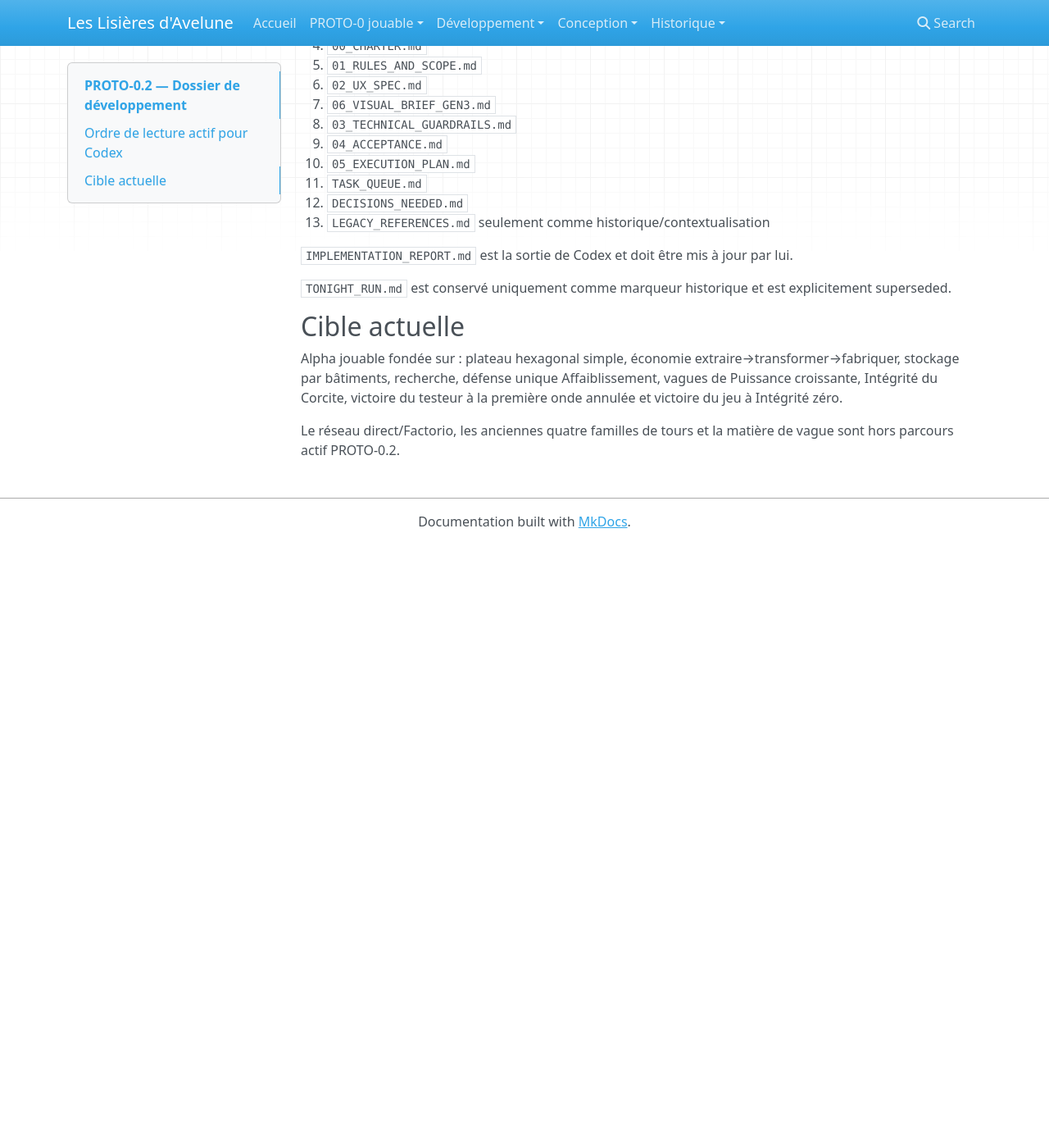
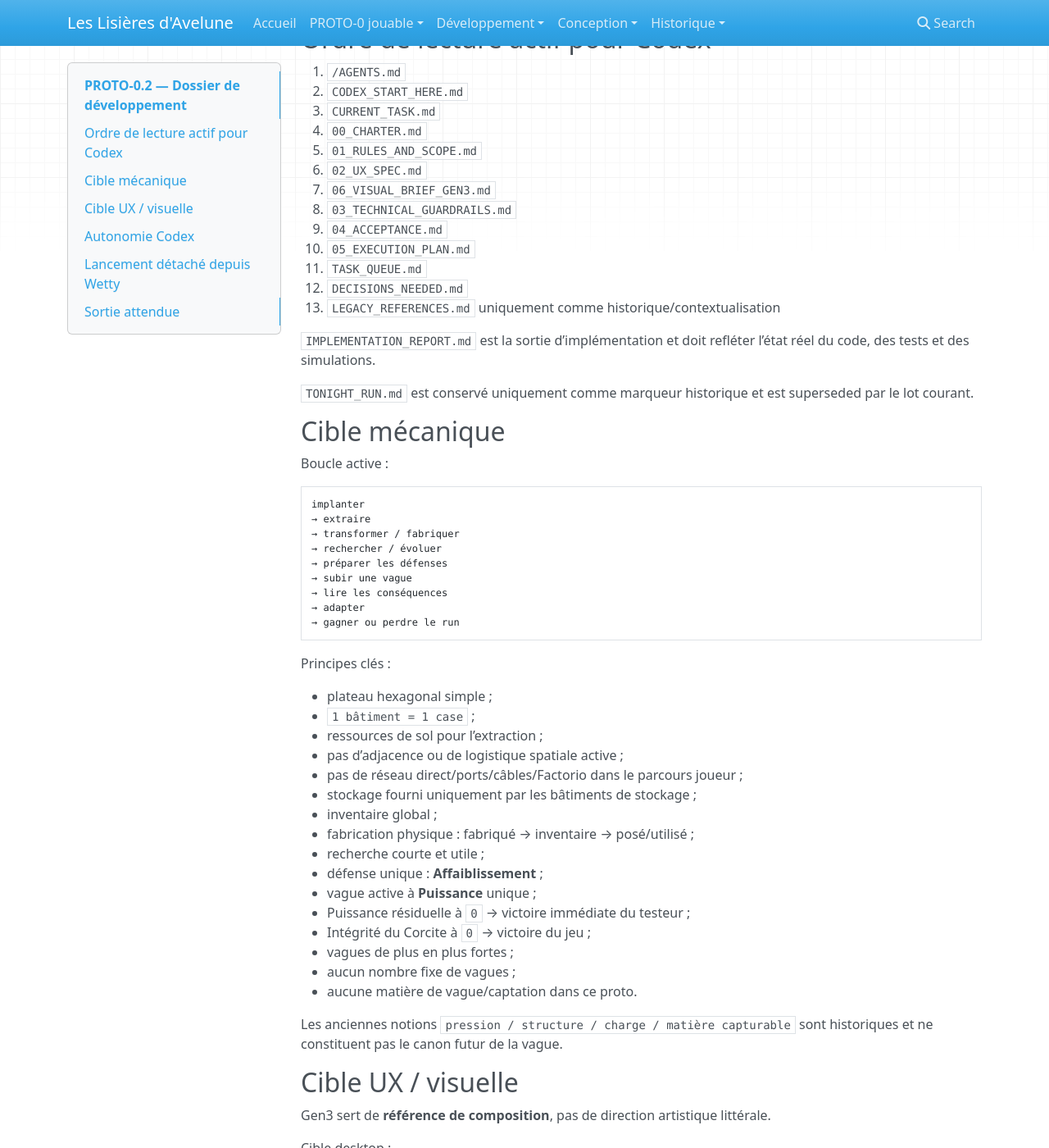
Before and after one commit to Abeliome-Officiel/les-lisieres-avelune, an MkDocs documentation site: the page built from docs/development/proto0.2/README.md, in a window 1280 px wide and 1400 px high, scrolled down 210 px. Shown: the whole window at 82% size. Built offline with MkDocs 1.6.1, drawn with Linux system fonts in a browser that asks for light colours; nearby versions of some CDN libraries; before the commit the page ends 900 px from its top, so only the background shows below that; some of the changed text lies outside the part shown.

Commit message:
docs: consolider le dossier PROTO-0.2

````diff
--- a/docs/development/proto0.2/README.md
+++ b/docs/development/proto0.2/README.md
@@ -1,4 +1,8 @@
 # PROTO-0.2 — Dossier de développement
+
+Ce dossier est la **source de travail active** du jalon PROTO-0.2 sur la branche `develop/proto-0.2-ux-rules`.
+
+PROTO-0.2 est un mini-jeu de validation : il doit permettre de tester une boucle complète, lisible et réellement jouable sans prétendre définir déjà le jeu final.
 
 ## Ordre de lecture actif pour Codex
 
@@ -14,14 +18,102 @@
 10. `05_EXECUTION_PLAN.md`
 11. `TASK_QUEUE.md`
 12. `DECISIONS_NEEDED.md`
-13. `LEGACY_REFERENCES.md` seulement comme historique/contextualisation
+13. `LEGACY_REFERENCES.md` uniquement comme historique/contextualisation
 
-`IMPLEMENTATION_REPORT.md` est la sortie de Codex et doit être mis à jour par lui.
+`IMPLEMENTATION_REPORT.md` est la sortie d’implémentation et doit refléter l’état réel du code, des tests et des simulations.
 
-`TONIGHT_RUN.md` est conservé uniquement comme marqueur historique et est explicitement superseded.
+`TONIGHT_RUN.md` est conservé uniquement comme marqueur historique et est superseded par le lot courant.
 
-## Cible actuelle
+## Cible mécanique
 
-Alpha jouable fondée sur : plateau hexagonal simple, économie extraire→transformer→fabriquer, stockage par bâtiments, recherche, défense unique Affaiblissement, vagues de Puissance croissante, Intégrité du Corcite, victoire du testeur à la première onde annulée et victoire du jeu à Intégrité zéro.
+Boucle active :
 
-Le réseau direct/Factorio, les anciennes quatre familles de tours et la matière de vague sont hors parcours actif PROTO-0.2.
+```text
+implanter
+→ extraire
+→ transformer / fabriquer
+→ rechercher / évoluer
+→ préparer les défenses
+→ subir une vague
+→ lire les conséquences
+→ adapter
+→ gagner ou perdre le run
+```
+
+Principes clés :
+
+- plateau hexagonal simple ;
+- `1 bâtiment = 1 case` ;
+- ressources de sol pour l’extraction ;
+- pas d’adjacence ou de logistique spatiale active ;
+- pas de réseau direct/ports/câbles/Factorio dans le parcours joueur ;
+- stockage fourni uniquement par les bâtiments de stockage ;
+- inventaire global ;
+- fabrication physique : fabriqué → inventaire → posé/utilisé ;
+- recherche courte et utile ;
+- défense unique : **Affaiblissement** ;
+- vague active à **Puissance** unique ;
+- Puissance résiduelle à `0` → victoire immédiate du testeur ;
+- Intégrité du Corcite à `0` → victoire du jeu ;
+- vagues de plus en plus fortes ;
+- aucun nombre fixe de vagues ;
+- aucune matière de vague/captation dans ce proto.
+
+Les anciennes notions `pression / structure / charge / matière capturable` sont historiques et ne constituent pas le canon futur de la vague.
+
+## Cible UX / visuelle
+
+Gen3 sert de **référence de composition**, pas de direction artistique littérale.
+
+Cible desktop :
+
+- HUD en haut ;
+- fiche Corcite à gauche ;
+- plateau central dominant ;
+- contexte de sélection à droite ;
+- inventaire/ordres en bas ;
+- vue Défenses séparée et accessible.
+
+Direction provisoire : onirique, queer, organique/minérale, biomorphique, violet/prune/lavande/opaline/iridescente, Corcite non anthropomorphe.
+
+Le résultat doit ressembler à un jeu Avelune testable, pas à un outil administratif.
+
+## Autonomie Codex
+
+Codex peut décider seul des choix purement techniques, de l’architecture locale nécessaire, du CSS, du responsive, de l’accessibilité, des tests et des paramètres numériques de laboratoire.
+
+Il ne doit pas inventer une nouvelle mécanique pour simplifier le code.
+
+En cas de vraie bifurcation de game design non couverte : consigner dans `DECISIONS_NEEDED.md`, continuer tout le travail indépendant, puis s’arrêter uniquement lorsqu’aucun travail sûr ne reste.
+
+## Lancement détaché depuis Wetty
+
+Voir : [`07_CODEX_LONG_RUN_WETTY.md`](07_CODEX_LONG_RUN_WETTY.md)
+
+Worktree actif connu :
+
+```text
+/SSD-Sata/Projets/Avelune-Officiel/repository-proto02
+```
+
+Branche :
+
+```text
+develop/proto-0.2-ux-rules
+```
+
+Le lancement doit utiliser `tmux` afin que Codex continue après fermeture de Wetty/SSH.
+
+## Sortie attendue
+
+Avant `REVIEW_READY` :
+
+- gates de `04_ACCEPTANCE.md` vérifiées ;
+- tests pertinents verts ;
+- build validé ;
+- simulations résumées ;
+- responsive contrôlé ;
+- passe visuelle effectuée ;
+- code mort/contradictions historiques supprimés du parcours actif ;
+- `IMPLEMENTATION_REPORT.md` mis à jour ;
+- aucun push, merge vers `main` ou déploiement sans instruction explicite.
````
